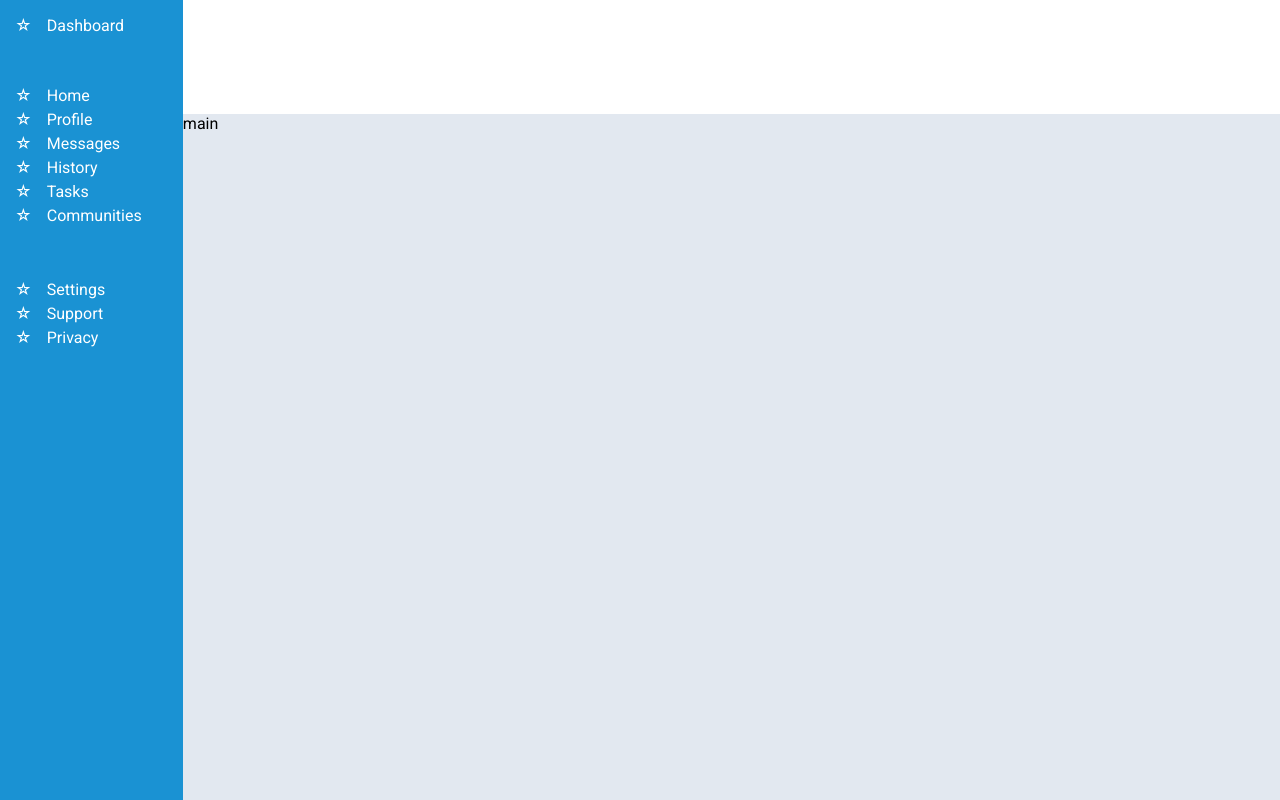
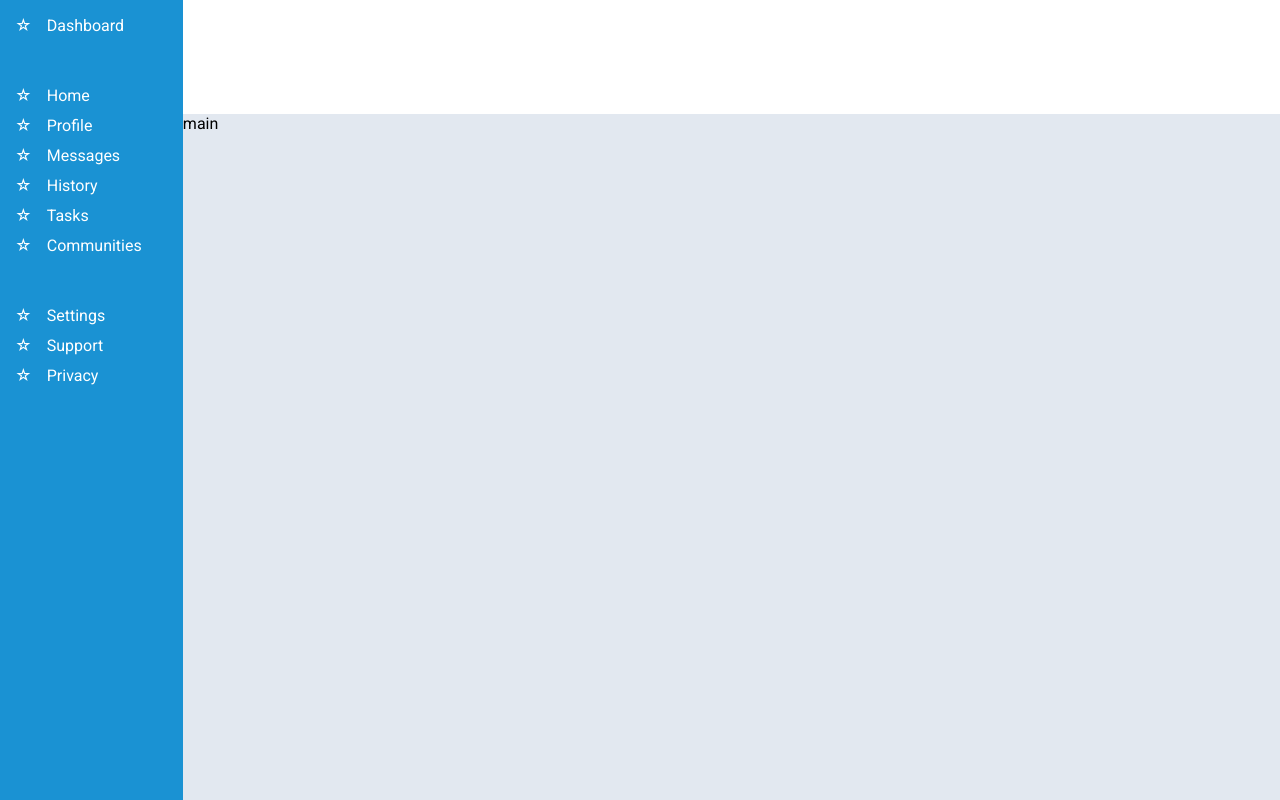
Before and after one commit to twagner-99/admin-dashboard, a plain HTML site: page index.html in a window 1280 px wide. Drawn offline with Linux system fonts and the light colour scheme.

Commit message:
Sidebar uses mix of flexbox and grid.

```diff
--- a/styles.css
+++ b/styles.css
@@ -36,8 +36,10 @@ body {
     align-items: center;
 }
 
-.link:nth-child(n + 2) {    /* Selects every element with class="link" beginning with the 2nd */
-    margin: .25rem 0;       /* Margin, not padding, because we want to push adjacent elements apart */
+.sidebar > div {            /* So far, flex has required more code to get the sidebar aligned. I needed two flex containers which means more CSS and way more HTML */
+    display: flex;
+    flex-direction: column;
+    gap: 10px;
 }
 
 .main {
```
